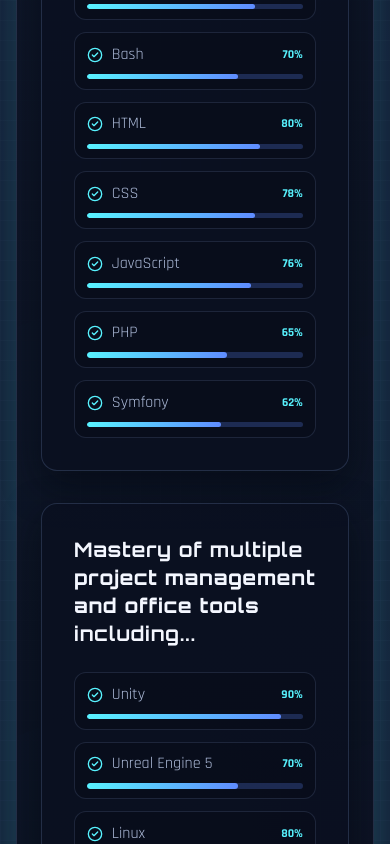
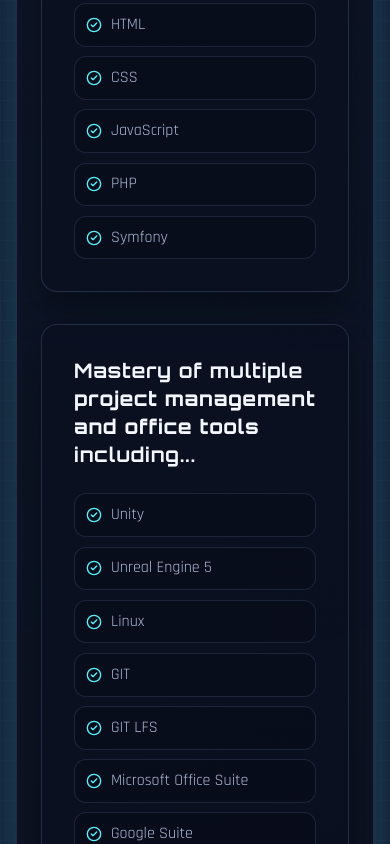
Before and after one commit to AdriKat2022/kat-portfolio, a React (Vite) app: page / in a window 390 px wide. Shown: the part 5140-5984 px from the top of the page. Built offline with nearby package versions, Linux system fonts and the light colour scheme.

Commit message:
display about skills as grid and remove progress bars

```diff
--- a/documentation/TODO.md
+++ b/documentation/TODO.md
@@ -2,7 +2,7 @@
 
 - [x] Centralize all the data (phone, email, social links) into a single `data/` file for easier maintenance.
 - [x] Make Currently Seeking cards align in height.
-- [ ] Change the About skills section to be display a grid instead of a list. Hide the progress bars.
+- [x] Change the About skills section to be display a grid instead of a list. Hide the progress bars.
 - [ ] Add "Made with React" badge to footer.
 - [ ] Add "Last Updated" date to footer.
 - [x] Find a solution for the Brand Icons in the contact section.
--- a/src/components/layout/About.tsx
+++ b/src/components/layout/About.tsx
@@ -39,19 +39,11 @@
                 className="text-theme-strong mb-6 text-xl font-bold"
                 dangerouslySetInnerHTML={{ __html: t('sections.profile.column-1-head') }}
               />
-              <ul className="skill-list">
+              <ul className="skill-grid">
                 {skills.map((skill) => (
-                  <li key={skill.id} className="skill-item">
-                    <div className="skill-item-head">
-                      <span className="skill-item-name">
-                        <CheckCircle2 className="h-4 w-4 shrink-0 text-[var(--accent)]" />
-                        {skill.name}
-                      </span>
-                      <span className="skill-item-percent">{skill.percentage}%</span>
-                    </div>
-                    <div className="skill-meter" aria-hidden="true">
-                      <div className="skill-meter-fill" style={{ width: `${skill.percentage}%` }} />
-                    </div>
+                  <li key={skill.id} className="skill-grid-item">
+                    <CheckCircle2 className="h-4 w-4 shrink-0 text-[var(--accent)]" />
+                    <span>{skill.name}</span>
                   </li>
                 ))}
               </ul>
@@ -62,19 +54,11 @@
                 className="text-theme-strong mb-6 text-xl font-bold"
                 dangerouslySetInnerHTML={{ __html: t('sections.profile.column-2-head') }}
               />
-              <ul className="skill-list">
+              <ul className="skill-grid">
                 {tools.map((tool) => (
-                  <li key={tool.id} className="skill-item">
-                    <div className="skill-item-head">
-                      <span className="skill-item-name">
-                        <CheckCircle2 className="h-4 w-4 shrink-0 text-[var(--accent)]" />
-                        {tool.name}
-                      </span>
-                      <span className="skill-item-percent">{tool.percentage}%</span>
-                    </div>
-                    <div className="skill-meter" aria-hidden="true">
-                      <div className="skill-meter-fill" style={{ width: `${tool.percentage}%` }} />
-                    </div>
+                  <li key={tool.id} className="skill-grid-item">
+                    <CheckCircle2 className="h-4 w-4 shrink-0 text-[var(--accent)]" />
+                    <span>{tool.name}</span>
                   </li>
                 ))}
               </ul>
--- a/src/index.css
+++ b/src/index.css
@@ -143,11 +143,34 @@
 		gap: 0.75rem;
 	}
 
+	.skill-grid {
+		display: grid;
+		grid-template-columns: repeat(2, minmax(0, 1fr));
+		gap: 0.6rem;
+	}
+
+	@media (max-width: 640px) {
+		.skill-grid {
+			grid-template-columns: minmax(0, 1fr);
+		}
+	}
+
 	.skill-item {
 		border: 1px solid rgba(137, 163, 224, 0.16);
 		border-radius: 0.75rem;
 		background: rgba(6, 9, 20, 0.34);
 		padding: 0.6rem 0.75rem;
+	}
+
+	.skill-grid-item {
+		display: flex;
+		align-items: center;
+		gap: 0.55rem;
+		border: 1px solid rgba(137, 163, 224, 0.16);
+		border-radius: 0.75rem;
+		background: rgba(6, 9, 20, 0.34);
+		padding: 0.55rem 0.7rem;
+		color: var(--text);
 	}
 
 	.skill-item-head {
```
